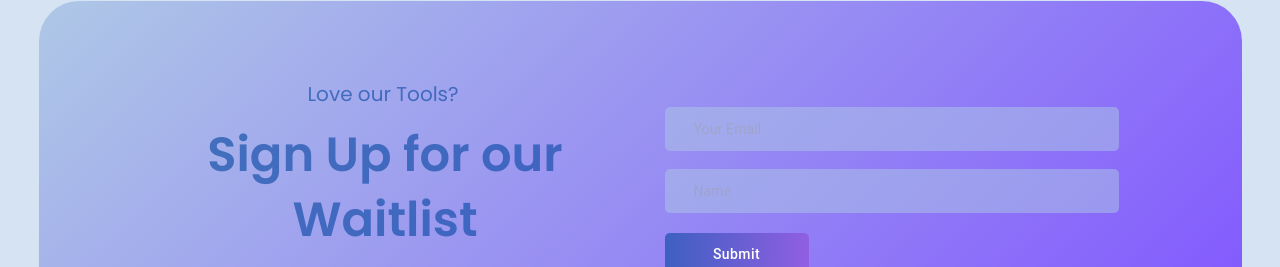
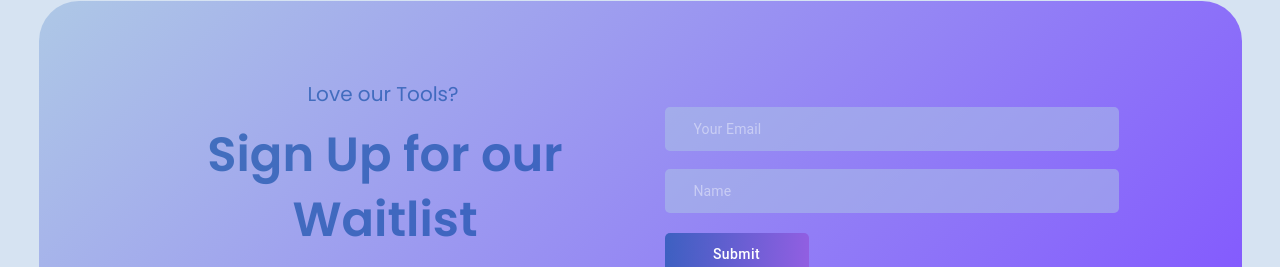
Before and after one commit to aarondon1/StudentElevator, a Next.js app: page / in a window 1280 px wide. Shown: the part 1881-2148 px from the top of the page. Built offline with nearby package versions, Linux system fonts and the light colour scheme.

Commit message:
MuiInputBase-input color change to white

```diff
--- a/components/LandingPage/feature-section.js
+++ b/components/LandingPage/feature-section.js
@@ -136,7 +136,7 @@ const FeatureSection = ({ className = "" }) => {
                   fontSize: "14px",
                   paddingLeft: "15px", // Padding to move the input from the left edge
                 },
-                "& .MuiInputBase-input": { color: "#9e9e9e" },
+                "& .MuiInputBase-input": { color: "white" },
               }}
             />
             <TextField
@@ -152,7 +152,7 @@ const FeatureSection = ({ className = "" }) => {
                   fontSize: "14px",
                   paddingLeft: "15px", // Padding to move the input from the left edge
                 },
-                "& .MuiInputBase-input": { color: "#9e9e9e" },
+                "& .MuiInputBase-input": { color: "white" },
               }}
             />
           </div>
```
